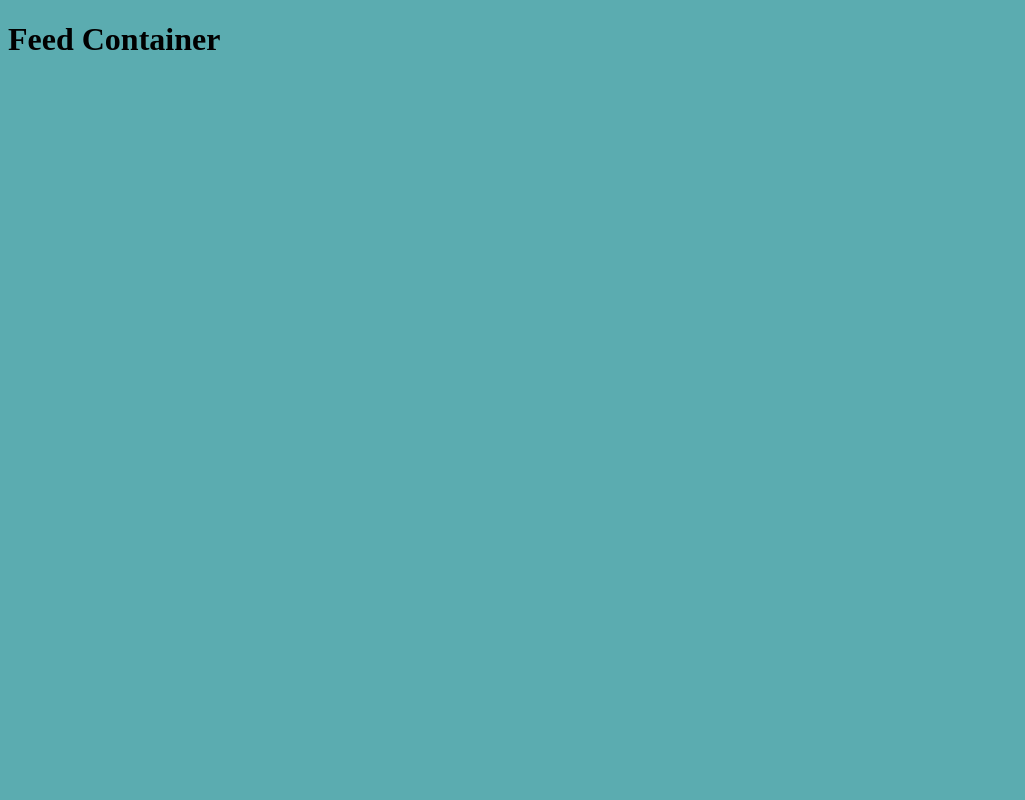
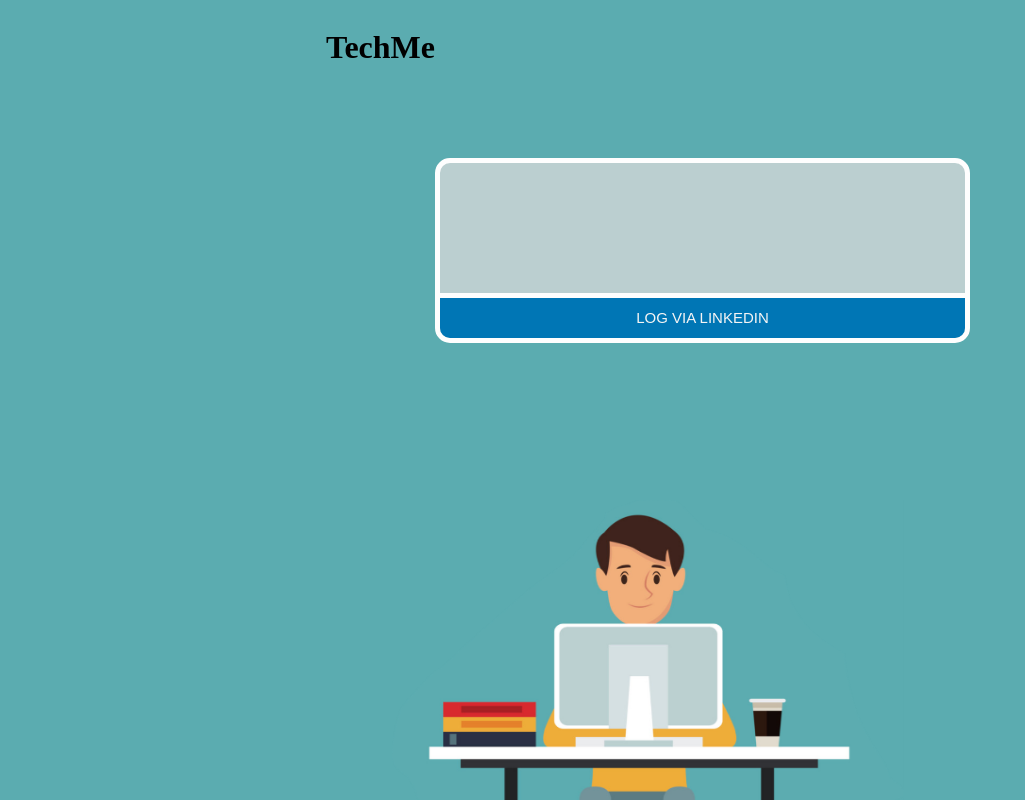
Before and after one commit to JigglypuffNews/news, a React app: page /main in a window 1280 px wide. Shown: the whole page, without its empty margins (0-1025 px from the left). Built offline with nearby package versions, Linux system fonts and the light colour scheme; the HTML template or start-up script is replaced by a standard one.

Commit message:
basic components connected, basic API call logic added

```diff
--- a/src/App.jsx
+++ b/src/App.jsx
@@ -1,27 +1,36 @@
-import React, { Component} from "react";
-import { BrowserRouter, Switch, Route, Link } from "react-router-dom"
+import React, { Component } from 'react';
+import { BrowserRouter, Switch, Route, Link } from 'react-router-dom';
 
-import Login from "./components/login.jsx"
-import FeedContainer from "./components/feedContainer.jsx"
+import Login from './components/login.jsx';
+import FeedContainer from './components/feedContainer.jsx';
 
-import "./App.css";
+import './App.css';
 
-class App extends Component{
-    constructor (props) {
+class App extends Component {
+  constructor(props) {
     super(props);
-        this.state = {
-        }
+    this.state = { isLoggedIn: false };
+    this.loginStateUpdate = this.loginStateUpdate.bind(this);
   }
 
-    render () {
-        return (
-            <BrowserRouter>
+  loginStateUpdate() {
+    this.setState({ isLoggedIn: true });
+  }
+
+  render() {
+    let displayElement = null;
+    if (!this.state.isLoggedIn) {
+      displayElement = <Login loginStateUpdate={this.loginStateUpdate} />;
+      console.log(displayElement);
+    } else displayElement = <FeedContainer />;
+
+    return <div>{displayElement}</div>;
+    /* <BrowserRouter>
         <Switch>
           <Route exact path="/" component={Login} />
           <Route path="/main" component={FeedContainer} />
         </Switch>
-            </BrowserRouter>
-        )
+      </BrowserRouter> */
   }
 }
 
--- a/src/components/componentStyle.css
+++ b/src/components/componentStyle.css
@@ -31,9 +31,8 @@
 }
 /* parent */
 #loginBox {
-
     position: relative;
-    top: 350px;
+    top: 150px;
     align-items: center;
     display: flex;
     justify-content: center;
--- a/src/components/feedBox.jsx
+++ b/src/components/feedBox.jsx
@@ -0,0 +1,5 @@
+import React from 'react';
+
+const FeedBox = () => <h1>This is the feed box</h1>;
+
+export default FeedBox;
--- a/src/components/feedContainer.jsx
+++ b/src/components/feedContainer.jsx
@@ -1,17 +1,29 @@
-import React, { Component} from "react";
+import React, { Component } from 'react';
+import FeedBox from './feedBox';
+import FeedControl from './feedControl';
+import ConnectHackerNewsAPI from '../functions/connectHackerNewsAPI';
 
-class FeedContainer extends Component{
-    constructor (props) {
-        super(props);
-        this.state = {
-        }
-    }
+class FeedContainer extends Component {
+  constructor(props) {
+    super(props);
+    this.state = {};
+  }
 
-    render () {
-        return (
-            <h1>Feed Container</h1>
-        )
-    }
+  componentDidMount() {
+    ConnectHackerNewsAPI().then(res => console.log(res));
+    // console.log('article ids', articleIDs);
+  }
+
+  render() {
+    return (
+      <>
+        <h1>Feed Container</h1>
+
+        <FeedBox />
+        <FeedControl />
+      </>
+    );
+  }
 }
 
 export default FeedContainer;
--- a/src/components/feedControl.jsx
+++ b/src/components/feedControl.jsx
@@ -0,0 +1,5 @@
+import React from 'react';
+
+const FeedControl = () => <h1>This is Feed control!!!</h1>;
+
+export default FeedControl;
--- a/src/components/login.jsx
+++ b/src/components/login.jsx
@@ -9,11 +9,6 @@
   constructor(props) {
     super(props);
     this.state = {};
-    this.handleClick = this.handleClick.bind(this);
-  }
-
-  handleClick() {
-    fetch('/login');
   }
 
   render() {
@@ -22,7 +17,11 @@
         <h1>TechMe</h1>
         <div id="loginBox">
           {/* <h1 id="mainLoginText">Login</h1> */}
-          <button id="mainLoginButton" onClick={this.handleClick}>
+          <button
+            type="button"
+            id="mainLoginButton"
+            onClick={this.props.loginStateUpdate}
+          >
             LOG VIA LINKEDIN
           </button>
         </div>
--- /dev/null
+++ b/src/functions/connectHackerNewsAPI.js
@@ -0,0 +1,9 @@
+function connectHackerNewsAPI() {
+  return fetch('https://hacker-news.firebaseio.com/v0/topstories.json')
+    .then(newsItems => newsItems.json())
+    .catch(error =>
+      console.error('Error in connectHackerNewsAPI function', error)
+    );
+}
+
+export default connectHackerNewsAPI;
--- a/webpack.config.js
+++ b/webpack.config.js
@@ -10,7 +10,7 @@
   },
   devServer: {
     contentBase: path.join(__dirname, './dist'),
-    port: 8081,
+    port: 8080,
     hot: true,
     proxy: [
       {
```
Also changed, not shown: 1 other file (tests, documents, lock files or other folders). Lines whose indentation alone changed are shown as unchanged.
